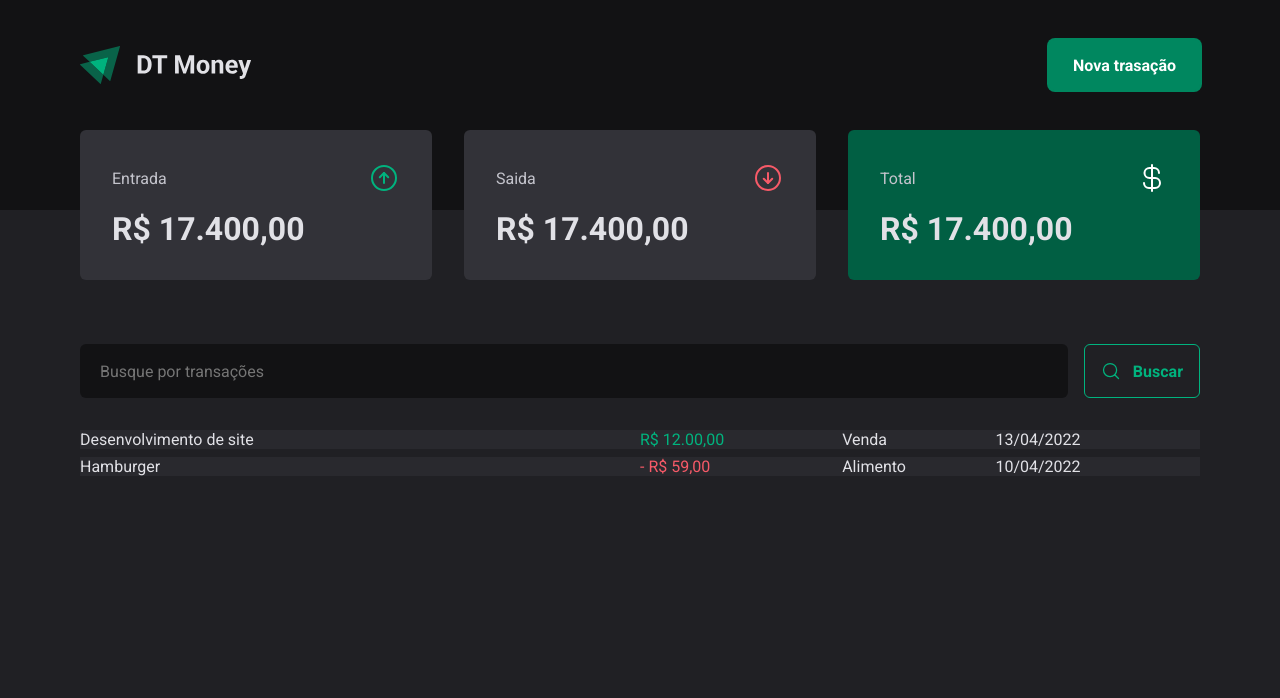
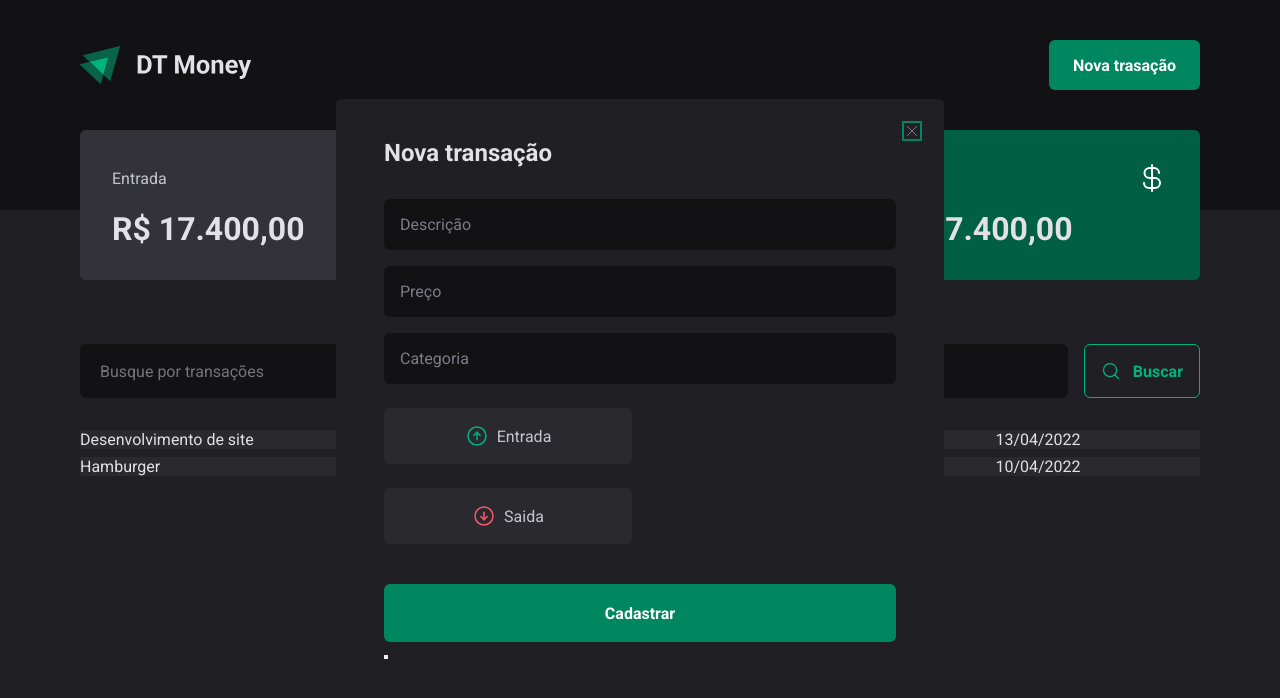
Before and after one commit to saimonbrito/criando-projeto-vite-TD-Mobey, a React (Vite) app: page / in a window 1280 px wide. Both pictures are taken after a click on the button "Nova trasação". Shown: the top 698 px of the page. Built offline with nearby package versions, Linux system fonts and the light colour scheme.

Commit message:
fin do leyout

```diff
--- a/package.json
+++ b/package.json
@@ -10,6 +10,8 @@
     "preview": "vite preview"
   },
   "dependencies": {
+    "@radix-ui/react-radio-group": "^1.1.3",
+    "@radix-ui/themes": "^2.0.1",
     "phosphor-react": "^1.4.1",
     "react": "^18.2.0",
     "react-dom": "^18.2.0",
--- a/src/components/Header/index.tsx
+++ b/src/components/Header/index.tsx
@@ -1,12 +1,22 @@
 import { HeaderContainer, HeaderContent, NewTransitionButton } from "./styles";
+import { NewTransactionModal } from "../newTransitionmodal";
+
 import logoImg from '../../assets/logo.svg'
+import * as Dialog from "@radix-ui/react-dialog";
 
 export function Header(){
   return(
     <HeaderContainer>
       <HeaderContent>
         <img src={logoImg} alt="" />
+
+        <Dialog.Root>
+        <Dialog.Trigger asChild>
         <NewTransitionButton>Nova trasação</NewTransitionButton>
+        </Dialog.Trigger>
+
+         <NewTransactionModal/>
+        </Dialog.Root>
       </HeaderContent>
     </HeaderContainer>
   )
--- a/src/components/Header/styles.ts
+++ b/src/components/Header/styles.ts
@@ -1,4 +1,6 @@
+import * as Dialog from "@radix-ui/react-dialog";
 import styled from "styled-components";
+
 
 export const HeaderContainer = styled.header`
   background: ${props => props.theme["gray-900"]};
--- /dev/null
+++ b/src/components/newTransitionmodal/index.tsx
@@ -0,0 +1,43 @@
+import * as Dialog from "@radix-ui/react-dialog";
+import { ClosButton, Content, Overlay, TransitionType, TransitionTypeButton } from "./styles";
+import { ArrowCircleDown, ArrowCircleUp, X } from 'phosphor-react'
+
+
+export function NewTransactionModal(){
+  return (
+    <Dialog.Portal>
+          <Overlay/>
+          <Content>
+            <Dialog.Title>Nova transação</Dialog.Title>
+            <ClosButton>
+              <X />
+            </ClosButton>
+
+            <form action="">
+              <input type="text" placeholder="Descrição"required/>
+              <input type="text" placeholder="Preço" required/>
+              <input type="text" placeholder="Categoria" required/>
+
+              <TransitionType>
+              <TransitionTypeButton variant="income" value="income">
+                 <ArrowCircleUp size={24}/>
+                 Entrada
+                </TransitionTypeButton>
+              </TransitionType>
+
+              <TransitionType>
+              <TransitionTypeButton variant="outcome" value="outcome">
+                 <ArrowCircleDown size={24}/>
+                 Saida
+                </TransitionTypeButton>
+              </TransitionType>
+
+               <button type="submit">
+                Cadastrar
+                </button>
+            </form>
+            <Dialog.Close/>
+          </Content>
+        </Dialog.Portal>
+  )
+}
--- /dev/null
+++ b/src/components/newTransitionmodal/styles.ts
@@ -0,0 +1,124 @@
+
+import * as Dialog from "@radix-ui/react-dialog";
+import * as DialogGroup from "@radix-ui/react-radio-group";
+import styled from "styled-components";
+
+
+export const Overlay = styled(Dialog.Overlay)`
+position: fixed;
+width: 100vw;
+height: 100vh;
+inset: 0;
+background: rgba(0,0,0 0.75);
+
+
+`;
+export const Content = styled(Dialog.Content)`
+min-width: 32rem;
+border-radius: 6px;
+padding: 2.5rem 3rem;
+background: ${props => props.theme['gray-800']};
+
+position: fixed;
+top: 50%;
+left: 50%;
+transform: translate(-50%,-50%);
+
+ form {
+  margin-top: 2rem;
+
+  display: flex;
+  flex-direction: column;
+  gap: 1rem;
+
+
+  input {
+    border-radius: 6px;
+    border: 0;
+    background: ${props => props.theme["gray-900"]};
+    color:${props => props.theme["gray-300"]};
+    padding: 1rem;
+
+
+    &::placeholder {
+      color:${props => props.theme["gray-500"]};
+
+    }
+  }
+  button[type="submit"]{
+    height: 58px;
+    border: 0;
+    background: ${props => props.theme["green-500"]};
+    color: ${props => props.theme.white};
+    font-weight: bold;
+    padding: 0 1.25rem;
+    border-radius: 6px;
+    margin-top: 1.5rem;
+    cursor: pointer;
+
+    &:hover {
+      background: ${props => props.theme["green-700"]};
+      transition: background-color 0.2s;
+    }
+  }
+ }
+`;
+export const ClosButton = styled(Dialog.Close)`
+ position: absolute;
+ background: transparent;
+ border: 0;
+ top: 1.5rem;
+ right: 1.5rem;
+ line-height: 0;
+ cursor: pointer;
+ color: ${props => props.theme["gray-500"]};
+
+`;
+
+ export const TransitionType = styled(DialogGroup.Root)`
+   display: grid;
+   grid-template-columns: repeat(2,1fr);
+   gap: 1rem;
+   margin-top: 0.5rem;
+ `;
+interface TransitionTypeButtonProps{
+  variant: 'income'|'outcome';
+}
+
+
+export const TransitionTypeButton= styled(DialogGroup.Item)<TransitionTypeButtonProps>`
+ background: ${props => props.theme["gray-700"]};
+ padding: 1rem;
+ display: flex;
+ align-items: center;
+ justify-content: center;
+ gap: 0.5rem;
+ border-radius:6px;
+ cursor: pointer;
+ border: 0;
+ color: ${props => props.theme["gray-300"]};
+
+svg {
+  color: ${props => props.variant =='income'
+  ?
+   props.theme["green-300"]
+  :
+   props.theme["red-300"]};
+};
+ &[data-state='unchecked']:hover{
+  transition: background-color 0.2s;
+  background: ${props => props.theme["gray-600"]};
+ }
+
+ &[data-state='checked'] {
+  color: ${props => props.theme.white};
+  background: ${props => props.variant =='income'
+  ?
+   props.theme["green-500"]
+  :
+   props.theme["red-500"]};
+   avg {
+    color: ${props => props.theme.white};
+   }
+ }
+`;
--- a/src/components/searchForm/styles.ts
+++ b/src/components/searchForm/styles.ts
@@ -40,6 +40,11 @@
       transition: background-color 0.2s, color 0.2s, border-color 0.2s;
 
 
+
+
+
+
+
   }
  }
 
```
Also changed, not shown: src/pages/Transactions/styles.ts (line endings or trailing spaces), 1 other file (tests, documents, lock files or other folders).
